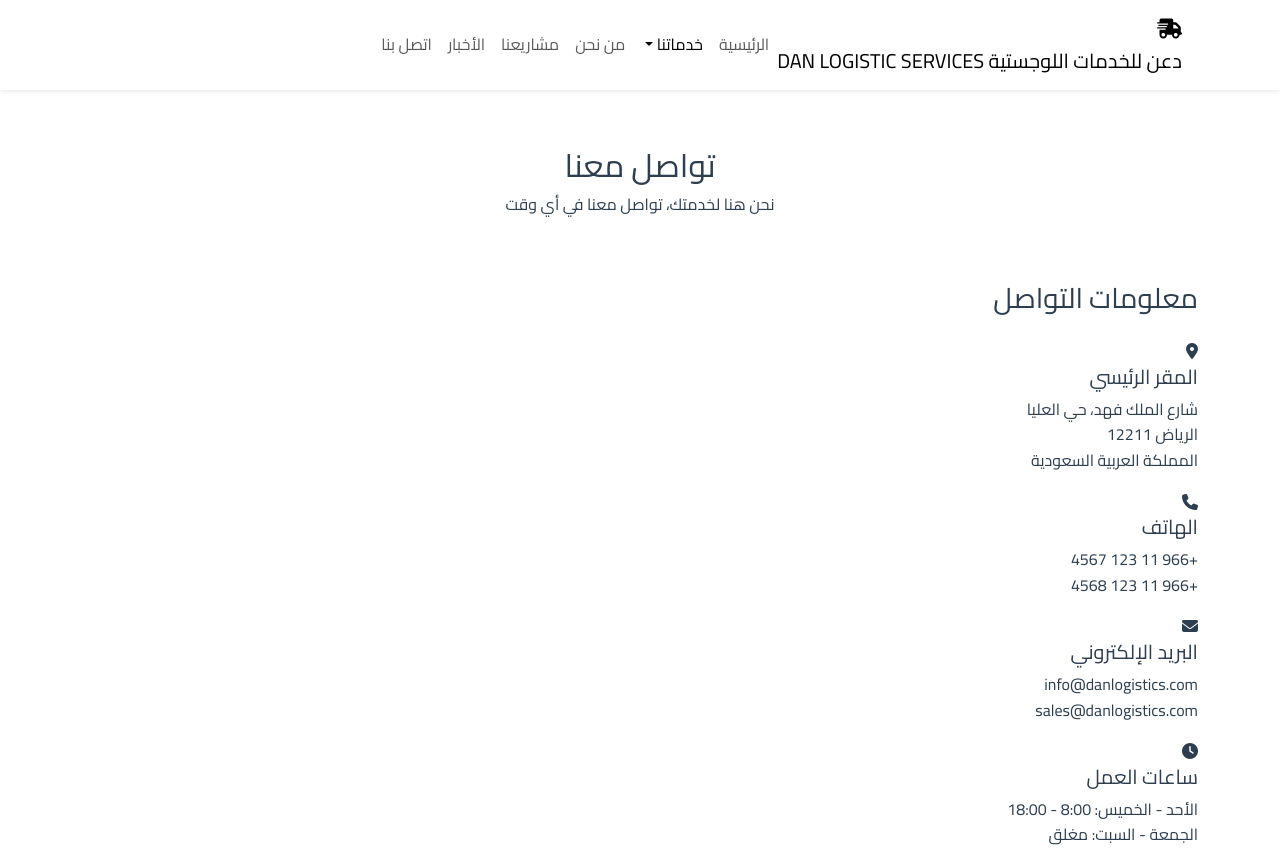
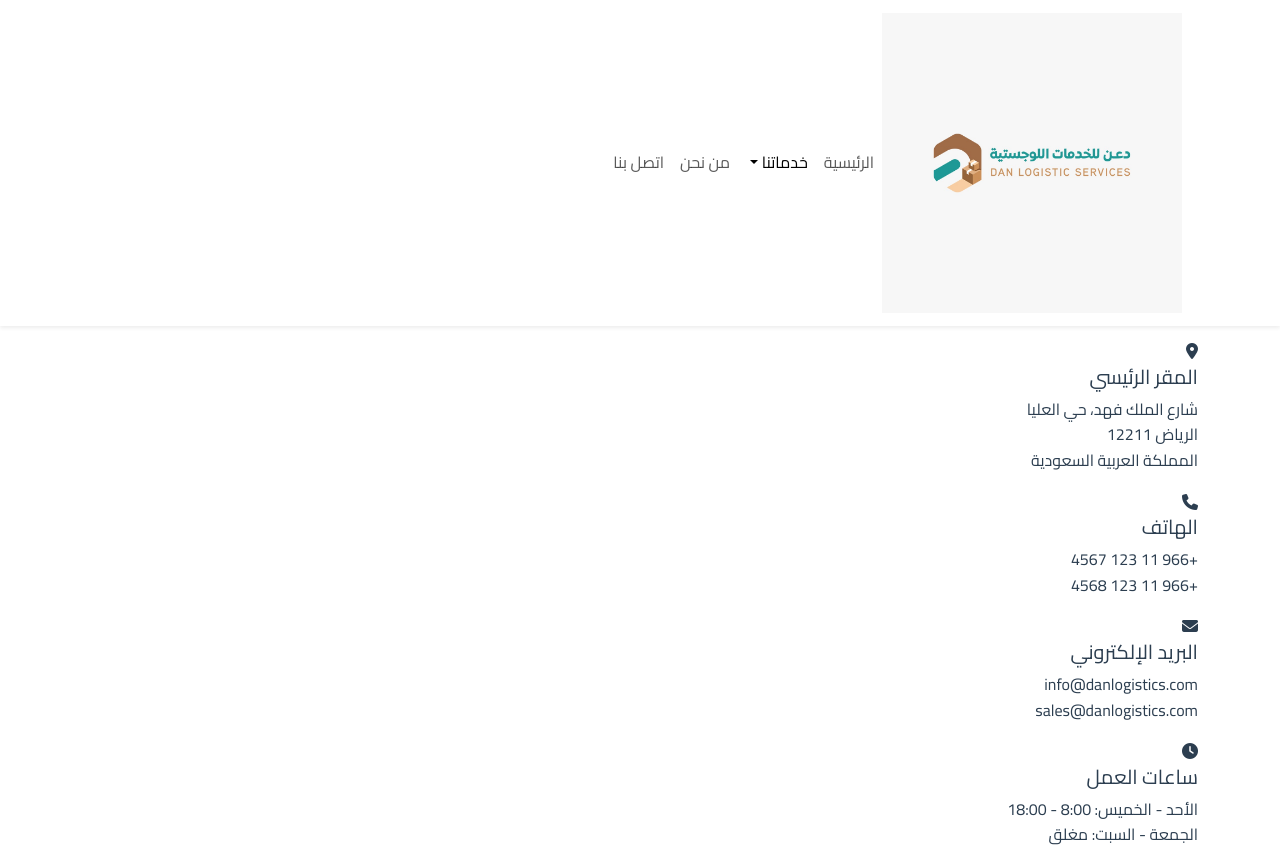
Before and after one commit to khaled-hassan1/dan-logistics-website, a website built with Vite: page contact.html in a window 1280 px wide. Shown: the top 851 px of the page. Built offline with nearby package versions, Linux system fonts and the light colour scheme.

Commit message:
Update contact.html
Signed-off-by: 3bdomo7sen <148537209+3bdomo7sen@users.noreply.github.com>

```diff
--- a/contact.html
+++ b/contact.html
@@ -16,15 +16,7 @@
     <nav class="navbar navbar-expand-lg navbar-light bg-white fixed-top shadow-sm">
         <div class="container">
             <a class="navbar-brand" href="index.html">
-                <div class="logo-container">
-                    <div class="logo-icon">
-                        <i class="fas fa-shipping-fast"></i>
-                    </div>
-                    <div class="logo-text">
-                        <span class="brand-ar">دعن للخدمات اللوجستية</span>
-                        <span class="brand-en">DAN LOGISTIC SERVICES</span>
-                    </div>
-                </div>
+             <img src="logo.jpg" alt="DAN LOGISTIC SERVICES" class="h-100" style="object: contain; max-width: 300px;" >
             </a>
 
             <button class="navbar-toggler" type="button" data-bs-toggle="collapse" data-bs-target="#navbarNav">
@@ -50,12 +42,6 @@
                     </li>
                     <li class="nav-item">
                         <a class="nav-link" href="about.html">من نحن</a>
-                    </li>
-                    <li class="nav-item">
-                        <a class="nav-link" href="projects.html">مشاريعنا</a>
-                    </li>
-                    <li class="nav-item">
-                        <a class="nav-link" href="news.html">الأخبار</a>
                     </li>
                     <li class="nav-item">
                         <a class="nav-link active" href="contact.html">اتصل بنا</a>
```
